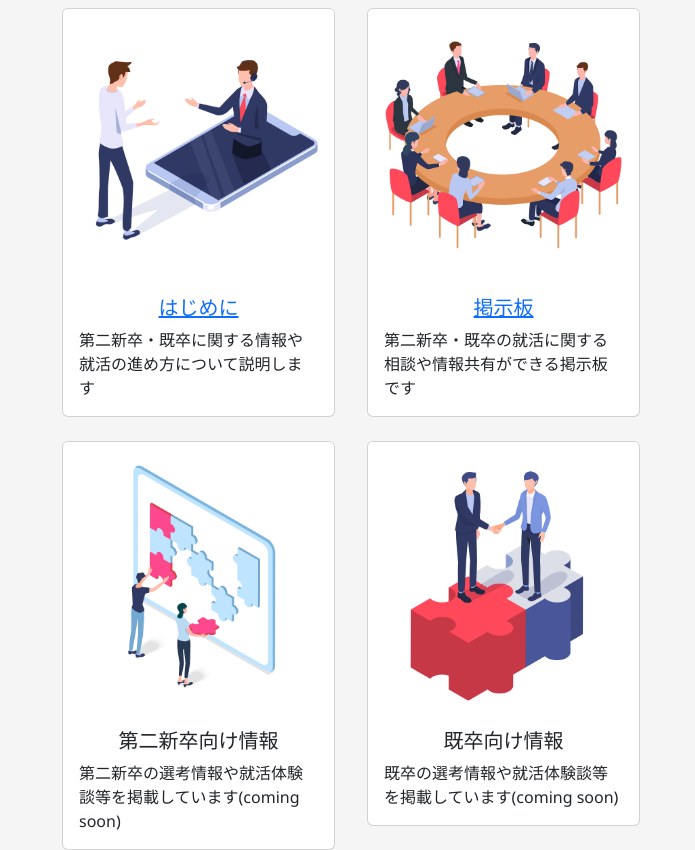
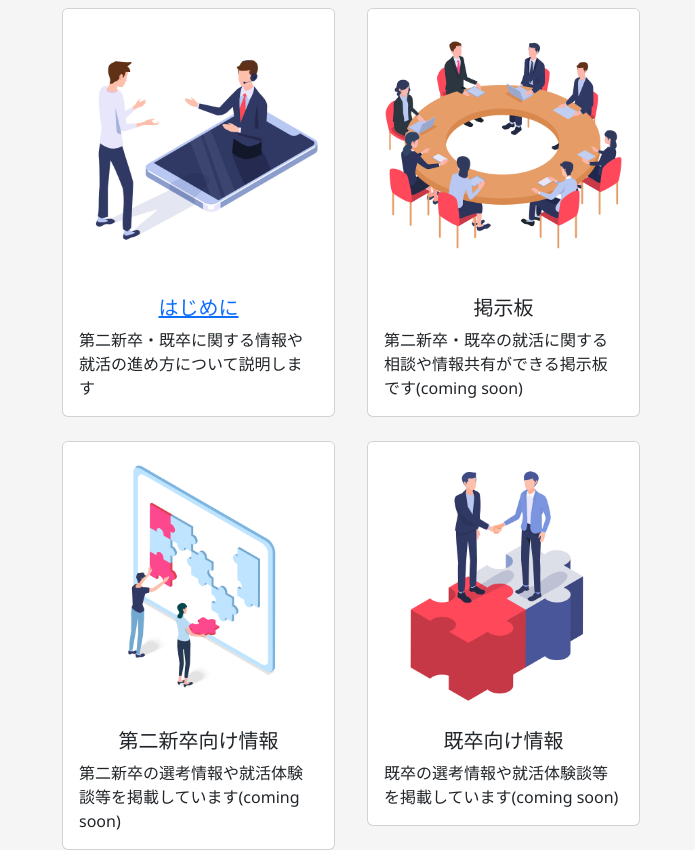
Before and after one commit to NT-25/source-code2025, a plain HTML site: page index.html in a window 1280 px wide. Shown: the part 73-923 px from the top of the page, without its empty margins (289-984 px from the left). Drawn offline with nearby package versions, Linux system fonts and the light colour scheme.

Commit message:
index.html

```diff
--- a/index.html
+++ b/index.html
@@ -31,11 +31,11 @@
 
                 <div class = "col">
                     <div class = "card ms-1">
-                        <a href="bbs.php">
+                        <!--<a href="bbs.php">-->
                         <img src="img/conference.jpg" class = "card-img-top" alt="">
                         <div class = "card-body">
                             <h5 class = "card-title">掲示板</h5></a>
-                            <p class = "card-text">第二新卒・既卒の就活に関する相談や情報共有ができる掲示板です</p>
+                            <p class = "card-text">第二新卒・既卒の就活に関する相談や情報共有ができる掲示板です(coming soon)</p>
                         </div>
                     </div>
                 </div>
```
